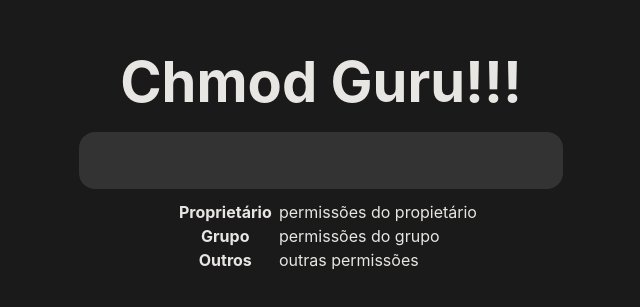
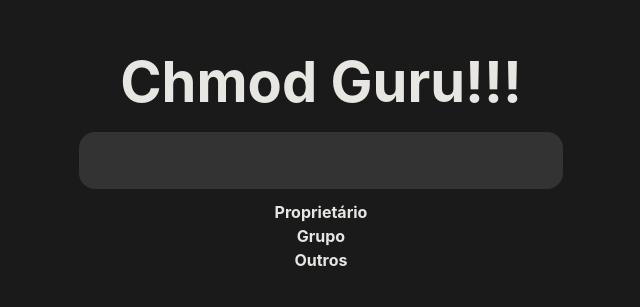
Before and after one commit to cleisonsantos/chmod-guru, a React (Vite) app: page / in a window 1280 px wide. Shown: the part 253-560 px from the top of the page, without its empty margins (319-959 px from the left). Built offline with nearby package versions, Linux system fonts and the light colour scheme.

Commit message:
Add - exibindo as permissões de acordo com o input.

```diff
--- a/src/App.tsx
+++ b/src/App.tsx
@@ -1,4 +1,4 @@
-import { PermissionContext, PermissionProvider } from './context/PermissionContext';
+import { PermissionProvider } from './context/PermissionContext';
 import { OctalInput } from './components/OctalInput'
 import { PermissionTable } from "./components/PermissionTable";
 
--- a/src/components/PermissionTable.tsx
+++ b/src/components/PermissionTable.tsx
@@ -3,56 +3,73 @@ import { usePermissionContext } from "../context/PermissionContext";
 import styled from "styled-components";
 
 const Table = styled.table`
-    width: 100%;
     margin: 10px;
+    width: 25rem;
     thead {
         border-bottom: 1px #e8e6e3 solid;
     }
     td th {
-        margin: 20px;
+        margin: 0px 40px;
 
     }
 `
 
 export const PermissionTable = () => {
 
-    const { permission, handlePermission } = usePermissionContext()
+    const { permission } = usePermissionContext()
+
+    let permissionsDescription: string[] = [];
+    permissionsDescription['0'] = 'Nenhuma Permissão';
+    permissionsDescription['1'] = 'Somente executar';
+    permissionsDescription['2'] = 'Somente gravar';
+    permissionsDescription['3'] = 'Escrever e executar';
+    permissionsDescription['4'] = 'Somente ler';
+    permissionsDescription['5'] = 'Ler e Executar';
+    permissionsDescription['6'] = 'Ler e gravar';
+    permissionsDescription['7'] = 'Permissão total';
+    permissionsDescription['8'] = 'Invalido';
+    permissionsDescription['9'] = 'Invalido';
+
+
+    const renderPermissions = (p: any) => {
+        return permissionsDescription[p]
+    }
 
     return (
         <div>
             <Table >
                 <thead>
                     <tr>
-                        <th>
+                        <th style={{textAlign: 'right'}}>
                             {permission[0]}
                         </th>
-                        <th>
+                        <th style={{textAlign: 'center'}}>
                             Proprietário
                         </th>
-                        <td>
-                            permissões do propietário
+                        <td style={{textAlign: 'right'}}>
+                            {renderPermissions(permission[0])}
                         </td>
                     </tr>
                     <tr>
-                        <th>
+                        <th style={{textAlign: 'right'}}>
                             {permission[1]}
                         </th>
-                        <th>
+                        <th style={{textAlign: 'center'}}>
                             Grupo
                         </th>
-                        <td>
-                            permissões do grupo
+                        <td style={{textAlign: 'right'}}>
+                            {renderPermissions(permission[1])}
                         </td>
                     </tr>
                     <tr>
-                        <th>
+                        <th style={{textAlign: 'right'}}>
                             {permission[2]}
                         </th>
-                        <th>
+                        <th style={{textAlign: 'center'}}>
                             Outros
                         </th>
-                        <td>
-                            outras permissões
+                        <td style={{textAlign: 'right'}}>
+                            {renderPermissions(permission[2])}
                         </td>
                     </tr>
                 </thead>
```
